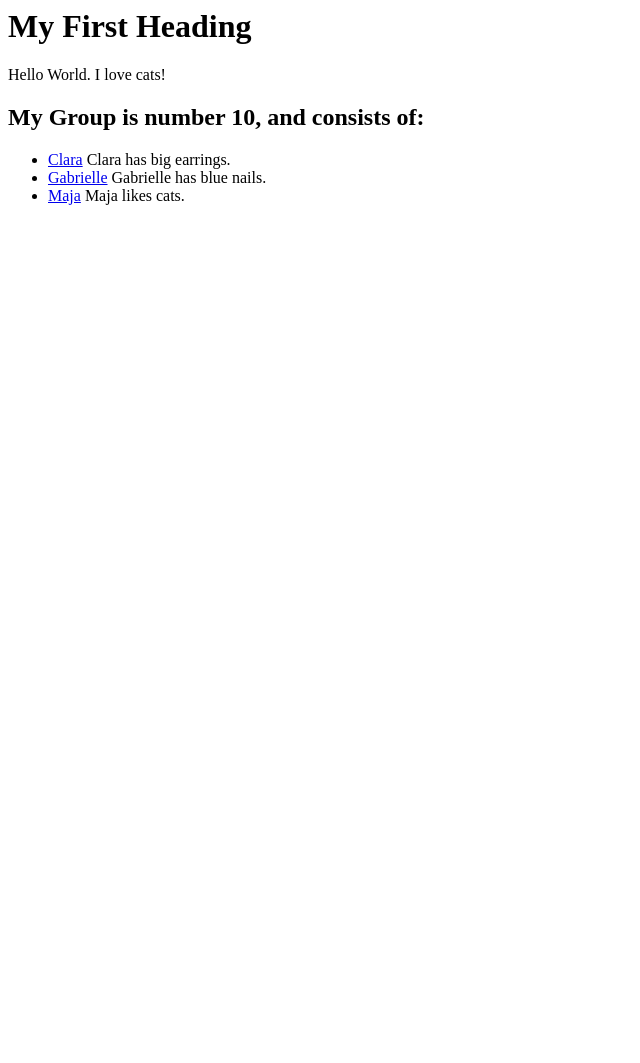
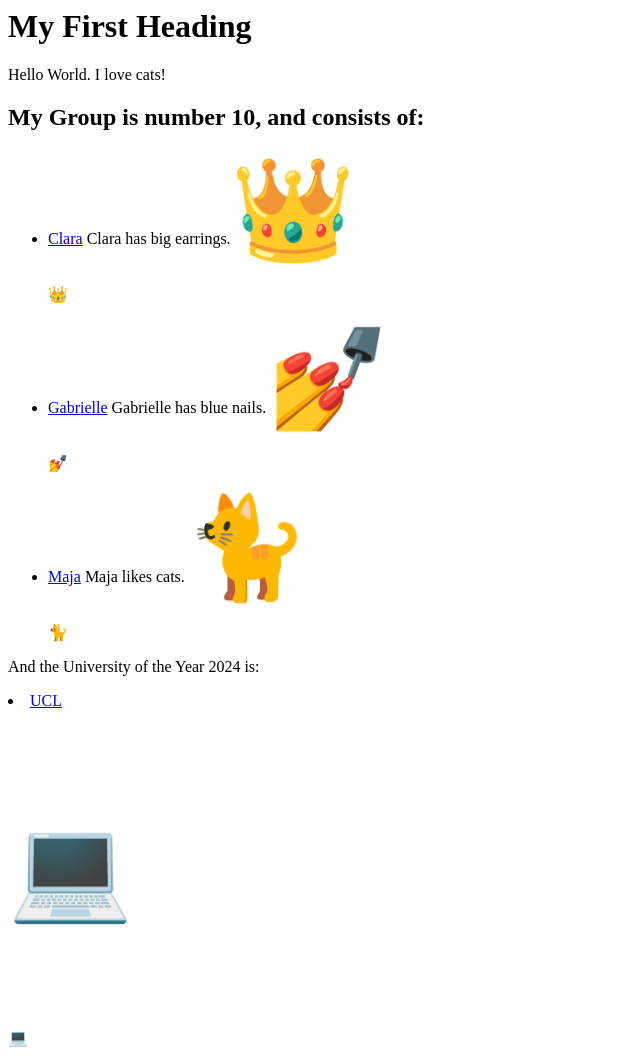
Before and after one commit to mb-lingcode/INST0018_23-24_, a plain HTML site: page index.html in a window 1280 px wide. Shown: the whole page, without its empty margins (0-640 px from the left). Before the commit the page ends 800 px from the top, so only its background shows below. Drawn offline with Linux system fonts and the light colour scheme.

Commit message:
Update index.html

```diff
--- a/index.html
+++ b/index.html
@@ -8,9 +8,19 @@
  <p> Hello World. I love cats!</p>
  <h2> My Group is number 10, and consists of:</h2>
  <ul>
- 	<li><a href="claradebertodano.github.io/INST0018_23-24_uczccd0/">Clara</a> Clara has big earrings.</li>
- 	<li><a href="gabriellelisk14.github.io/INST0018_23-24_uczcgli/">Gabrielle</a> Gabrielle has blue nails.</li>
- 	<li><a href="https://github.com/mb-lingcode/INST0018_23-24_">Maja</a> Maja likes cats.</li>
+ 	<li><a href="claradebertodano.github.io/INST0018_23-24_uczccd0/">Clara</a> Clara has big earrings.<span style='font-size:100px;'>&#128081;</span>
+<p> &#128081;</p></li>
+ 	<li><a href="gabriellelisk14.github.io/INST0018_23-24_uczcgli/">Gabrielle</a> Gabrielle has blue nails.<span style='font-size:100px;'>&#128133;</span>
+<p> &#128133;</p></li>
+ 	<li><a href="https://github.com/mb-lingcode/INST0018_23-24_">Maja</a> Maja likes cats.<span style='font-size:100px;'>&#128008;</span>
+<p> &#128008;</p></li>
  </ul>
- </body>
- </html!>
+</body>
+</head>
+ <p>And the University of the Year 2024 is:</p>
+ <li><a href="https://www.ucl.ac.uk/">UCL</a></li>
+ <p style="font-size:100px">&#128187;</p>
+<p> &#128187;</p>
+
+
+</html!>
```
